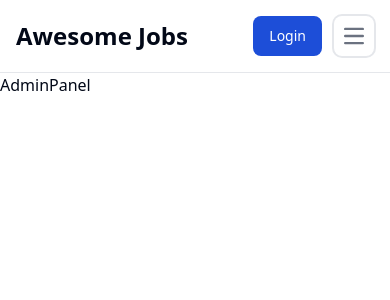
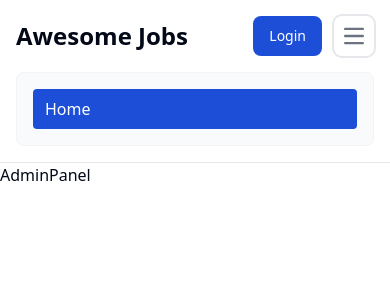
Before and after one commit to atharv2608/alphaware-task-frontend, a React (Vite) app: page /panel/admin in a window 390 px wide. Both pictures are taken after a click on the button "Open main menu". Shown: the top 300 px of the page. Built offline with nearby package versions, Linux system fonts and the light colour scheme.

Commit message:
navbar issue fixed

```diff
--- a/index.html
+++ b/index.html
@@ -5,7 +5,7 @@
     <link rel="icon" type="image/svg+xml" href="/vite.svg" />
     <meta name="viewport" content="width=device-width, initial-scale=1.0" />
     <title>Awesome Jobs</title>
-    <link href="https://cdn.jsdelivr.net/npm/flowbite@2.5.1/dist/flowbite.min.css" rel="stylesheet" />
+    <!-- <link href="https://cdn.jsdelivr.net/npm/flowbite@2.5.1/dist/flowbite.min.css" rel="stylesheet" /> -->
   </head>
   <body>
     <div id="root"></div>
--- a/src/components/Navbar.jsx
+++ b/src/components/Navbar.jsx
@@ -1,4 +1,4 @@
-import React from "react";
+import React, { useState } from "react";
 import { Button } from "./ui/button";
 import { Link } from "react-router-dom";
 import { useDispatch, useSelector } from "react-redux";
@@ -10,11 +10,16 @@ function Navbar() {
   const loginStatus = useSelector((state) => state?.auth?.status);
   const role = useSelector((state) => state?.auth?.userData?.role);
   const dispatch = useDispatch();
+  const [menuOpen, setMenuOpen] = useState(false);
 
   const onLogout = () => {
     Cookies.remove("accessToken");
     dispatch(logout());
-      toast.success("User logged out!")
+    toast.success("User logged out!");
+  };
+
+  const toggleMenu = () => {
+    setMenuOpen(!menuOpen);
   };
 
   return (
@@ -45,11 +50,11 @@ function Navbar() {
             </Link>
           )}
           <button
-              data-collapse-toggle="navbar-sticky"
+            onClick={toggleMenu}
             type="button"
             className="inline-flex items-center p-2 w-10 h-10 justify-center text-sm text-gray-500 rounded-lg md:hidden hover:bg-gray-100 focus:outline-none focus:ring-2 focus:ring-gray-200 dark:text-gray-400 dark:hover:bg-gray-700 dark:focus:ring-gray-600"
             aria-controls="navbar-sticky"
-              aria-expanded="false"
+            aria-expanded={menuOpen}
           >
             <span className="sr-only">Open main menu</span>
             <svg
@@ -70,7 +75,7 @@ function Navbar() {
           </button>
         </div>
         <div
-            className="items-center justify-between hidden w-full md:flex md:w-auto md:order-1"
+          className={`items-center justify-between ${menuOpen ? "block" : "hidden"} w-full md:flex md:w-auto md:order-1`}
           id="navbar-sticky"
         >
           <ul className="space-y-5 md:space-y-0 flex flex-col p-4 md:p-0 mt-4 font-medium border border-gray-100 rounded-lg bg-gray-50 md:space-x-8 rtl:space-x-reverse md:flex-row md:mt-0 md:border-0 md:bg-white dark:bg-gray-800 md:dark:bg-gray-900 dark:border-gray-700">
@@ -84,9 +89,7 @@ function Navbar() {
               </Link>
             </li>
 
-
-              {
-                loginStatus && role==="admin" && (
+            {loginStatus && role === "admin" && (
               <>
                 <li>
                   <Link
@@ -105,10 +108,9 @@ function Navbar() {
                   </Link>
                 </li>
               </>
-                )
-              }
-              {
-                loginStatus && role==="user" && (
+            )}
+
+            {loginStatus && role === "user" && (
               <>
                 <li>
                   <Link
@@ -127,8 +129,7 @@ function Navbar() {
                   </Link>
                 </li>
               </>
-                )
-              }
+            )}
           </ul>
         </div>
       </div>
```
Lines whose indentation alone changed are shown as unchanged.
